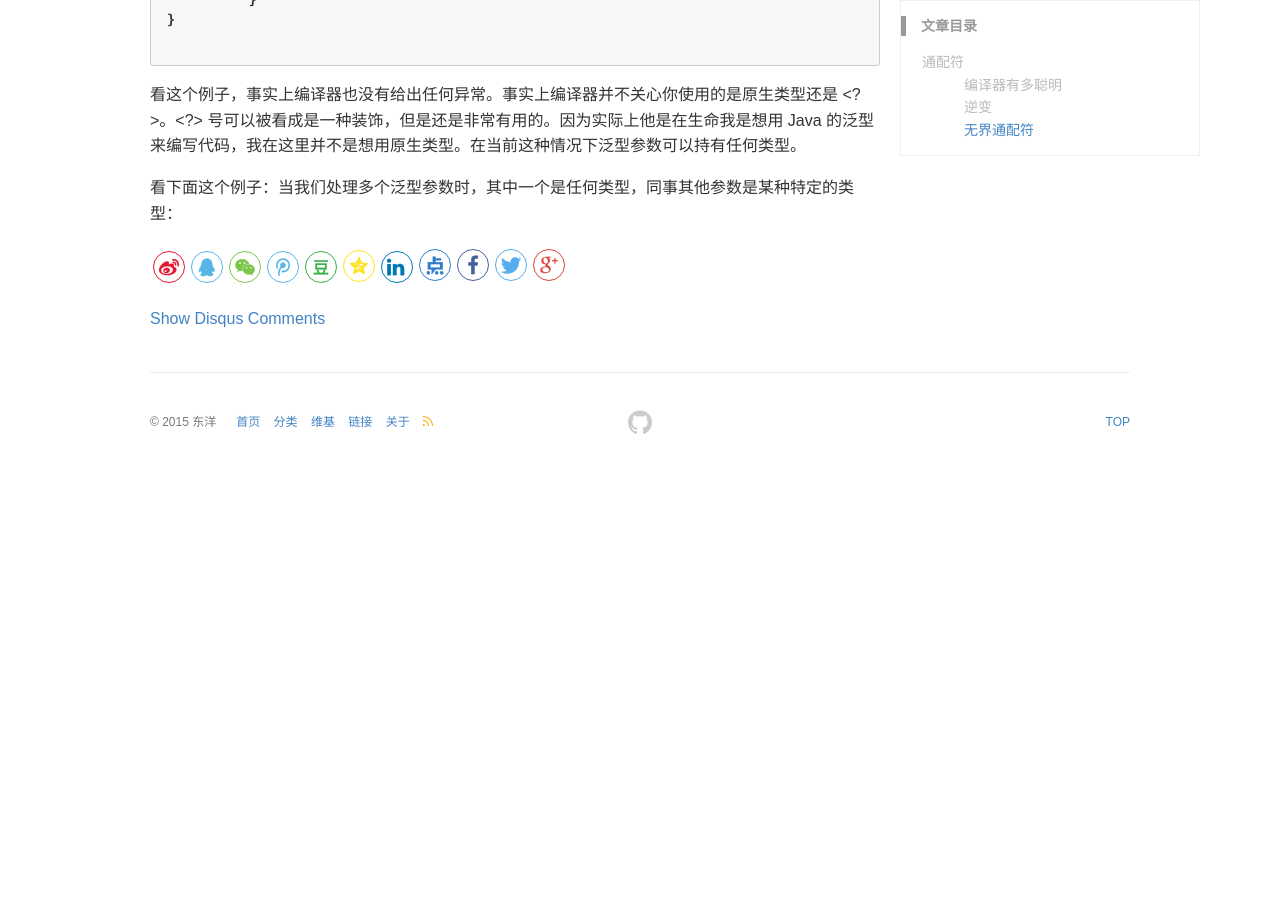
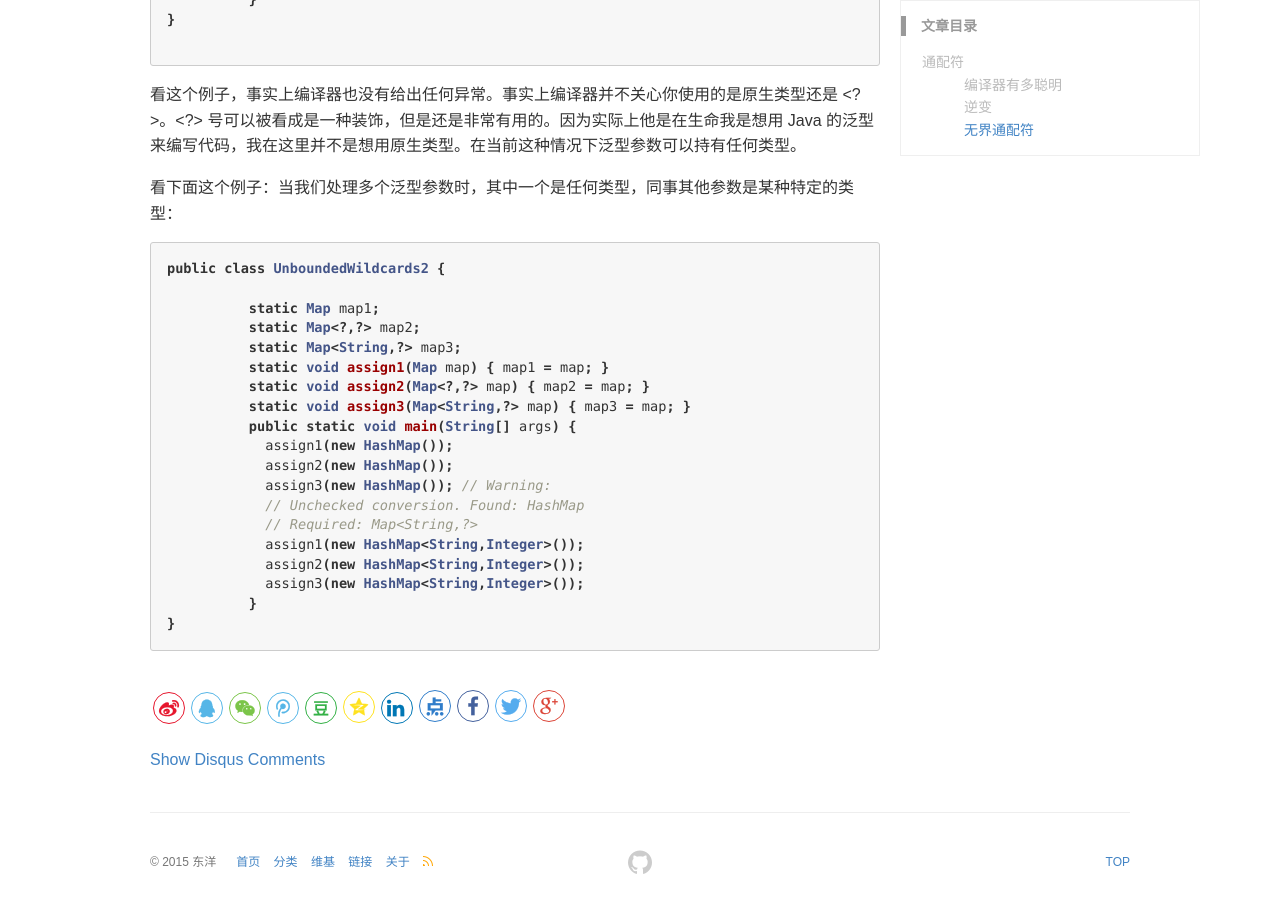
Before and after one commit to chaodongyang/chaodongyang.github.io, a Jekyll site: the page built from _posts/blog/2017-12-04-javagenerictyThree.md, in a window 1280 px wide and 900 px high, scrolled down 4980 px. Built offline with Jekyll 4.4.1, drawn with Linux system fonts in a browser that asks for light colours; comment, search, counter and statistics services are not loaded; before the commit the page ends 5451 px from its top, so only the background shows below that.

Commit message:
update commit

````diff
--- a/_posts/blog/2017-12-04-javagenerictyThree.md
+++ b/_posts/blog/2017-12-04-javagenerictyThree.md
@@ -184,3 +184,25 @@ public class UnboundedWildcards1 {
 看这个例子，事实上编译器也没有给出任何异常。事实上编译器并不关心你使用的是原生类型还是 <?>。<?> 号可以被看成是一种装饰，但是还是非常有用的。因为实际上他是在生命我是想用 Java 的泛型来编写代码，我在这里并不是想用原生类型。在当前这种情况下泛型参数可以持有任何类型。
 
 看下面这个例子：当我们处理多个泛型参数时，其中一个是任何类型，同事其他参数是某种特定的类型：
+
+```java
+public class UnboundedWildcards2 {
+
+	  static Map map1;
+	  static Map<?,?> map2;
+	  static Map<String,?> map3;
+	  static void assign1(Map map) { map1 = map; }
+	  static void assign2(Map<?,?> map) { map2 = map; }
+	  static void assign3(Map<String,?> map) { map3 = map; }
+	  public static void main(String[] args) {
+	    assign1(new HashMap());
+	    assign2(new HashMap());
+	    assign3(new HashMap()); // Warning:
+	    // Unchecked conversion. Found: HashMap
+	    // Required: Map<String,?>
+	    assign1(new HashMap<String,Integer>());
+	    assign2(new HashMap<String,Integer>());
+	    assign3(new HashMap<String,Integer>());
+	  }
+}
+```
````
